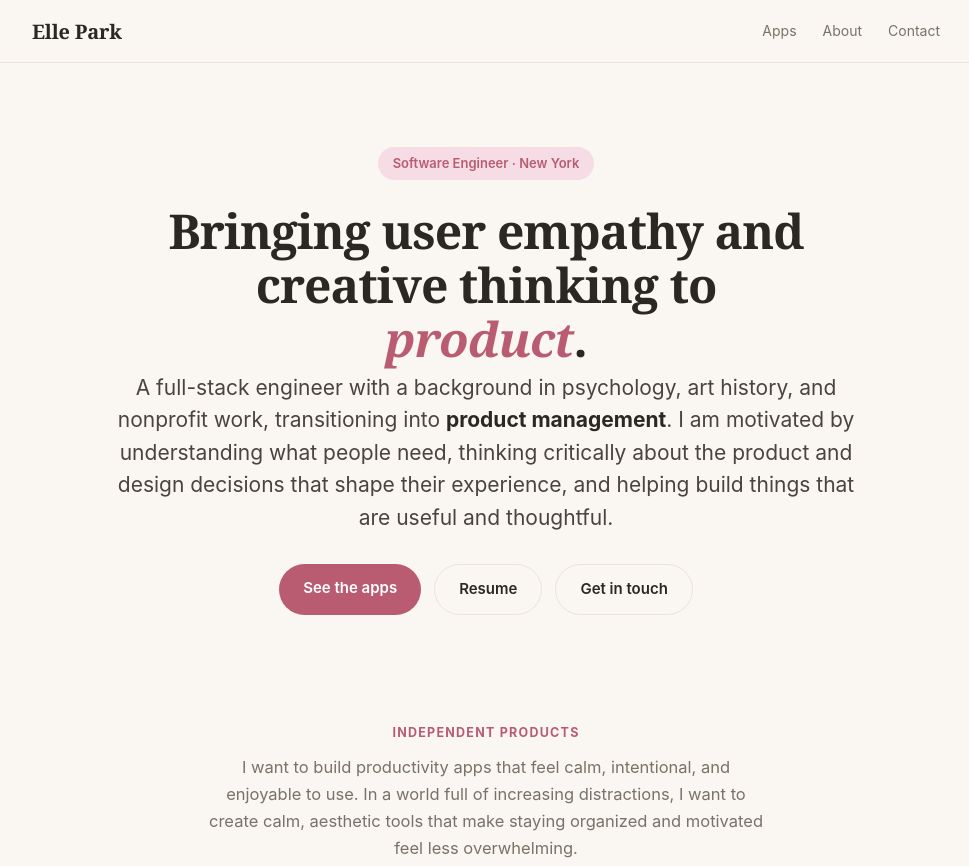
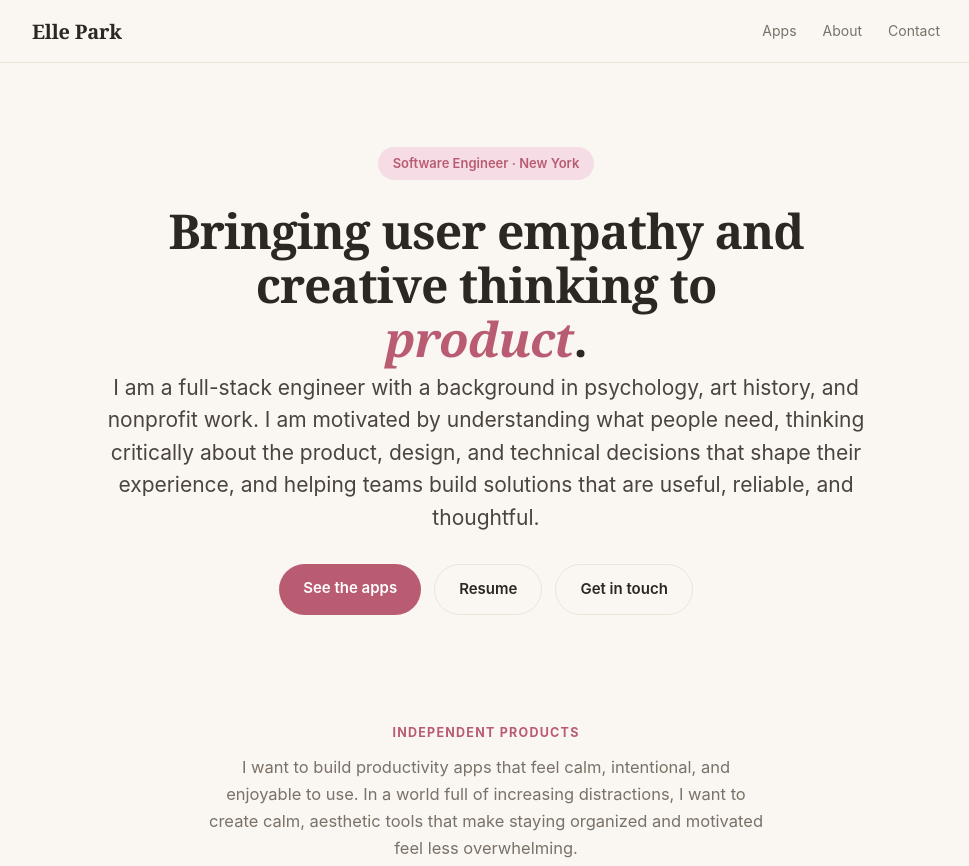
Before and after one commit to ellevpark/ellevpark.github.io, a plain HTML site: page index.html in a window 1280 px wide. Shown: the top 866 px of the page, without its empty margins (154-1123 px from the left). Drawn offline with Linux system fonts and the light colour scheme.

Commit message:
Update index.html

```diff
--- a/index.html
+++ b/index.html
@@ -152,7 +152,7 @@
   <div class="wrap">
     <span class="eyebrow">Software Engineer · New York</span>
     <h1>Bringing user empathy and creative thinking to <em>product</em>.</h1>
-    <p class="lead">A full-stack engineer with a background in psychology, art history, and nonprofit work, transitioning into <strong>product management</strong>. I am motivated by understanding what people need, thinking critically about the product and design decisions that shape their experience, and helping build things that are useful and thoughtful.</p>
+    <p class="lead">I am a full-stack engineer with a background in psychology, art history, and nonprofit work. I am motivated by understanding what people need, thinking critically about the product, design, and technical decisions that shape their experience, and helping teams build solutions that are useful, reliable, and thoughtful.</p>
     <div class="hero-actions">
       <a href="#apps" class="btn btn-primary">See the apps</a>
       <a href="Resume.pdf" class="btn btn-ghost" target="_blank" rel="noopener">Resume</a>
```
